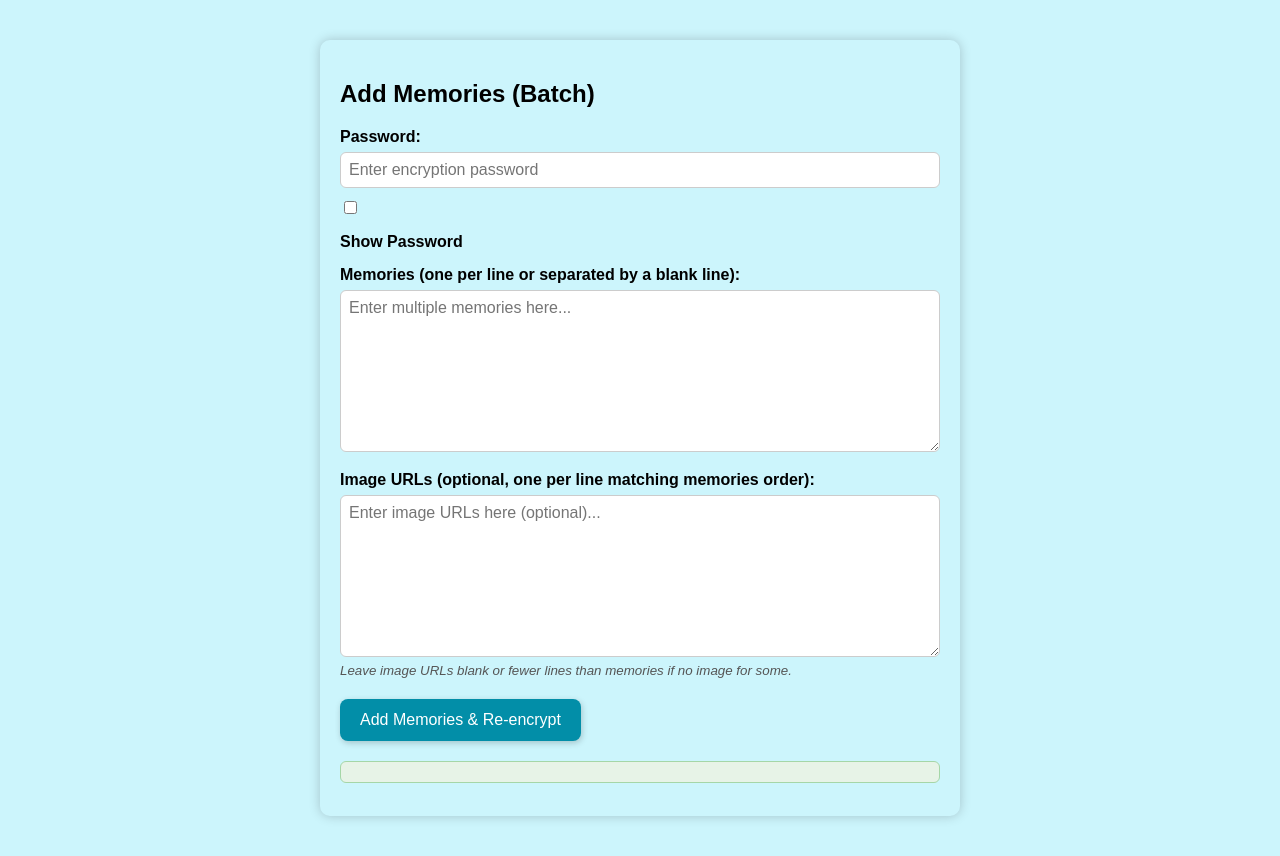
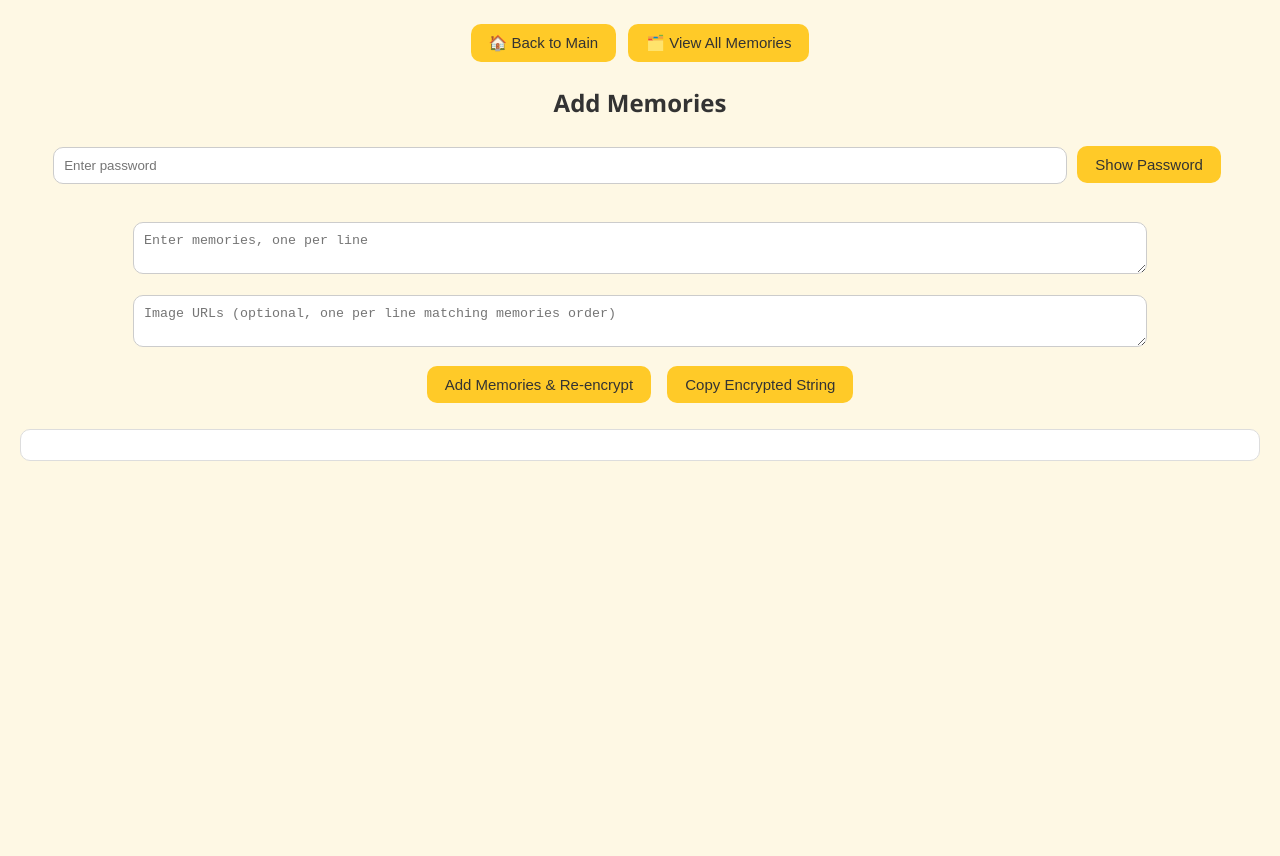
Before and after one commit to plknit00/memories, a plain HTML site: page add-memory.html in a window 1280 px wide. After the commit the page ends 800 px from the top, so only its background shows below. Drawn offline with nearby package versions, Linux system fonts and the light colour scheme.

Commit message:
add home buttons

```diff
--- a/add-memory.html
+++ b/add-memory.html
@@ -1,187 +1,132 @@
 <!DOCTYPE html>
-<html lang="en" >
+<html lang="en">
 <head>
   <meta charset="UTF-8" />
+  <meta name="viewport" content="width=device-width, initial-scale=1.0" />
   <title>Add Memories</title>
   <style>
     body {
-      font-family: Arial, sans-serif;
-      max-width: 600px;
-      margin: 40px auto;
-      background: #ccf5fc;
-      padding: 20px;
+      font-family: "Segoe UI", sans-serif;
+      background-color: #fef8e4;
+      color: #333;
+      text-align: center;
+      margin: 20px;
+    }
+
+    textarea, input {
+      width: 80%;
+      padding: 10px;
+      margin: 8px 0;
       border-radius: 10px;
-      box-shadow: 0 0 12px rgba(0,0,0,0.2);
+      border: 1px solid #ccc;
     }
-    label {
-      display: block;
-      margin-top: 15px;
-      font-weight: bold;
+
+    button {
+      background-color: #ffca28;
+      border: none;
+      color: #333;
+      padding: 10px 18px;
+      margin: 6px;
+      border-radius: 10px;
+      font-size: 15px;
+      cursor: pointer;
+      transition: background-color 0.2s ease;
     }
-    textarea, input[type="text"], input[type="password"] {
-      width: 100%;
-      padding: 8px;
-      margin-top: 6px;
-      border-radius: 6px;
-      border: 1px solid #ccc;
-      font-size: 1rem;
-      box-sizing: border-box;
-      font-family: inherit;
+
+    button:hover {
+      background-color: #ffd54f;
     }
-    button {
-      margin-top: 20px;
-      padding: 12px 20px;
-      font-size: 1rem;
-      border: none;
-      border-radius: 8px;
-      background-color: #028ea8;
-      color: white;
-      cursor: pointer;
-      box-shadow: 1px 2px 6px rgba(0,0,0,0.2);
-      transition: background-color 0.3s ease;
-    }
-    button:hover {
-      background-color: #004e5c;
-    }
+
     #output {
       margin-top: 20px;
       white-space: pre-wrap;
-      background: #e7f3e7;
-      padding: 10px;
-      border-radius: 6px;
-      border: 1px solid #a5d6a7;
-      font-family: monospace;
-      max-height: 250px;
-      overflow-y: auto;
-      user-select: text;
+      word-break: break-all;
+      background-color: #fff;
+      border: 1px solid #ddd;
+      padding: 15px;
+      border-radius: 10px;
     }
-    small {
-      color: #555;
-      font-style: italic;
+
+    .nav-btn {
+      background-color: #ffca28;
+      border: none;
+      color: #333;
+      padding: 10px 18px;
+      margin: 4px;
+      border-radius: 10px;
+      font-size: 15px;
+      cursor: pointer;
+      transition: background-color 0.2s ease;
     }
-    #copyBtn {
-      display: none;
-      margin-top: 8px;
-      background-color: #028ea8;
-    }
-    #copyBtn:hover {
-      background-color: #004e5c;
-    }
-    .checkbox-container {
-      margin-top: 10px;
-      user-select: none;
+
+    .nav-btn:hover {
+      background-color: #ffd54f;
     }
   </style>
+  <script src="https://cdn.jsdelivr.net/npm/crypto-js@4.1.1/crypto-js.js"></script>
 </head>
 <body>
 
-<h2>Add Memories (Batch)</h2>
-
-<label for="password">Password:</label>
-<input type="password" id="password" placeholder="Enter encryption password" />
-<div class="checkbox-container">
-  <input type="checkbox" id="showPassword" />
-  <label for="showPassword">Show Password</label>
+  <div style="margin-bottom: 20px;">
+    <button onclick="window.location.href='index.html'" class="nav-btn">🏠 Back to Main</button>
+    <button onclick="window.location.href='manage-memories.html'" class="nav-btn">🗂️ View All Memories</button>
   </div>
 
-<label for="memoriesText">Memories (one per line or separated by a blank line):</label>
-<textarea id="memoriesText" rows="8" placeholder="Enter multiple memories here..."></textarea>
+  <h2>Add Memories</h2>
+  <input type="password" id="password" placeholder="Enter password" />
+  <button onclick="togglePassword()">Show Password</button>
+  <br><br>
+  <textarea id="memories" placeholder="Enter memories, one per line"></textarea>
+  <textarea id="images" placeholder="Image URLs (optional, one per line matching memories order)"></textarea>
+  <br>
+  <button onclick="encryptMemories()">Add Memories & Re-encrypt</button>
+  <button onclick="copyToClipboard()">Copy Encrypted String</button>
 
-<label for="imagesText">Image URLs (optional, one per line matching memories order):</label>
-<textarea id="imagesText" rows="8" placeholder="Enter image URLs here (optional)..."></textarea>
+  <div id="output"></div>
 
-<small>Leave image URLs blank or fewer lines than memories if no image for some.</small>
+  <script>
+    function togglePassword() {
+      const pwd = document.getElementById("password");
+      pwd.type = pwd.type === "password" ? "text" : "password";
+    }
 
-<button onclick="addMemories()">Add Memories & Re-encrypt</button>
+    async function encryptMemories() {
+      const password = document.getElementById("password").value.trim();
+      const memoryLines = document.getElementById("memories").value.trim().split("\n").filter(x => x);
+      const imageLines = document.getElementById("images").value.trim().split("\n").filter(x => x);
 
-<pre id="output"></pre>
-<button id="copyBtn" onclick="copyToClipboard()">Copy to Clipboard</button>
-
-<script src="https://cdnjs.cloudflare.com/ajax/libs/crypto-js/4.1.1/crypto-js.min.js"></script>
-<script>
-  // Toggle password visibility
-  document.getElementById('showPassword').addEventListener('change', function() {
-    const pwd = document.getElementById('password');
-    pwd.type = this.checked ? 'text' : 'password';
-  });
-
-  async function addMemories() {
-    const password = document.getElementById('password').value.trim();
-    const memoriesInput = document.getElementById('memoriesText').value.trim();
-    const imagesInput = document.getElementById('imagesText').value.trim();
-    const output = document.getElementById('output');
-    const copyBtn = document.getElementById('copyBtn');
-
-    copyBtn.style.display = 'none';
-    output.textContent = '';
-
-    if (!password) {
-      alert("Password is required.");
-      return;
-    }
-    if (!memoriesInput) {
-      alert("Please enter at least one memory.");
+      if (!password || memoryLines.length === 0) {
+        alert("Please enter a password and at least one memory.");
         return;
       }
 
-    try {
-      const res = await fetch('memories.txt');
+      const response = await fetch("memories.txt");
+      const text = await response.text();
       let memories = [];
 
-      if (res.ok) {
-        const encryptedData = await res.text();
-        if (encryptedData.trim().length > 0) {
-          const bytes = CryptoJS.AES.decrypt(encryptedData, password);
-          const decryptedStr = bytes.toString(CryptoJS.enc.Utf8);
-
-          if (!decryptedStr) {
-            alert("Password incorrect or file corrupted.");
-            return;
+      if (text.startsWith("U2Fsd")) {
+        try {
+          const bytes = CryptoJS.AES.decrypt(text, password);
+          const decrypted = bytes.toString(CryptoJS.enc.Utf8);
+          if (decrypted) {
+            memories = JSON.parse(decrypted);
           }
-          memories = JSON.parse(decryptedStr);
-        }
+        } catch {}
       }
 
-      let newMemoriesArr = memoriesInput.split(/\n\s*\n/);
-      if (newMemoriesArr.length === 1) {
-        newMemoriesArr = memoriesInput.split('\n').filter(s => s.trim() !== '');
-      }
+      memoryLines.forEach((m, i) => {
+        memories.push({ text: m, image: imageLines[i] || "" });
+      });
 
-      let imagesArr = [];
-      if (imagesInput) {
-        imagesArr = imagesInput.split('\n').map(s => s.trim());
-      }
-
-      for (let i = 0; i < newMemoriesArr.length; i++) {
-        const text = newMemoriesArr[i].trim();
-        if (!text) continue;
-        const mem = { text };
-        if (imagesArr[i]) {
-          mem.image = imagesArr[i];
-        }
-        memories.push(mem);
-      }
-
-      const newEncrypted = CryptoJS.AES.encrypt(JSON.stringify(memories), password).toString();
-      output.textContent = newEncrypted;
-      copyBtn.style.display = 'inline-block';
-      alert("Memories added! You can now copy the encrypted text into memories.txt");
-
-    } catch (err) {
-      console.error(err);
-      alert("Error decrypting or processing memories.");
-    }
+      const encrypted = CryptoJS.AES.encrypt(JSON.stringify(memories), password).toString();
+      document.getElementById("output").textContent = encrypted;
     }
 
     function copyToClipboard() {
-    const output = document.getElementById('output');
-    navigator.clipboard.writeText(output.textContent).then(() => {
-      alert("Encrypted text copied to clipboard!");
-    }).catch(() => {
-      alert("Failed to copy. Please copy manually.");
-    });
+      const output = document.getElementById("output").textContent;
+      navigator.clipboard.writeText(output);
+      alert("Copied to clipboard!");
     }
   </script>
-
 </body>
 </html>
```
Also changed, not shown: manage-memories.html (+94 -118 lines). Lines whose indentation alone changed are shown as unchanged.
